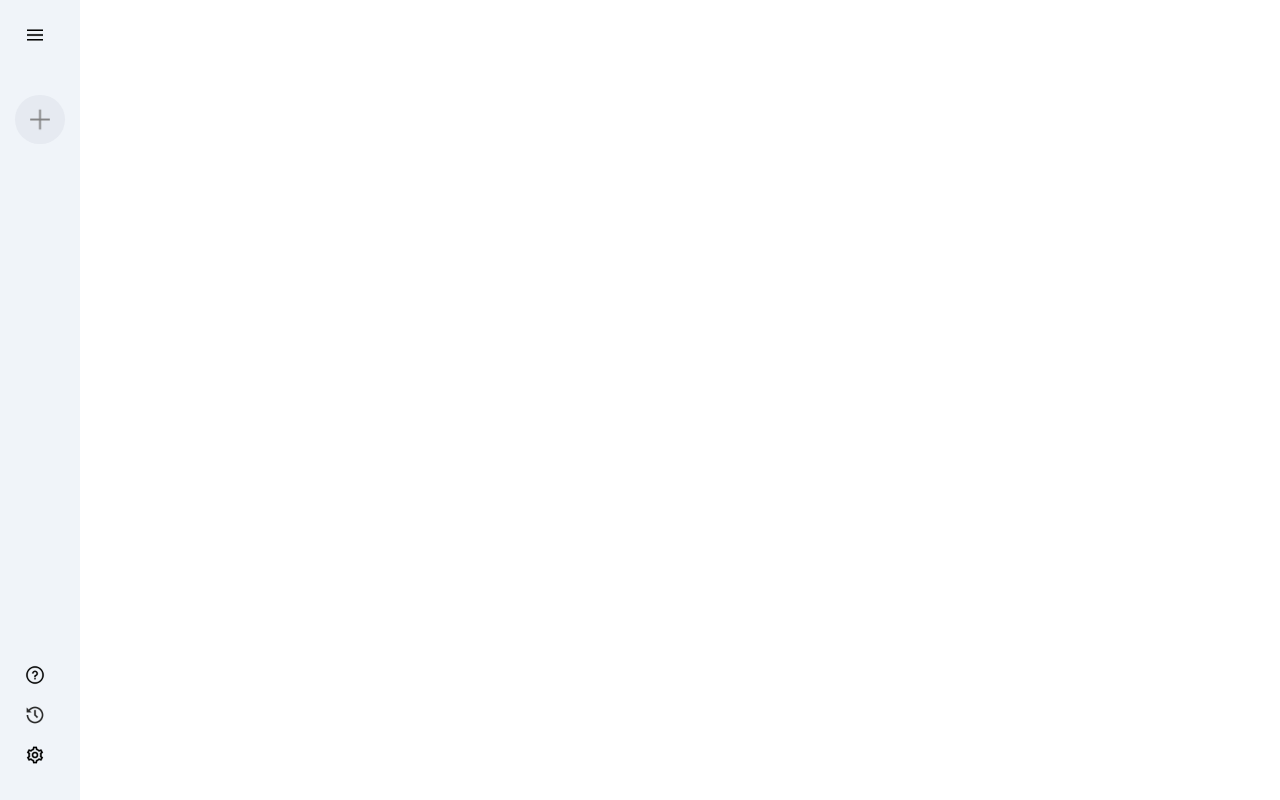
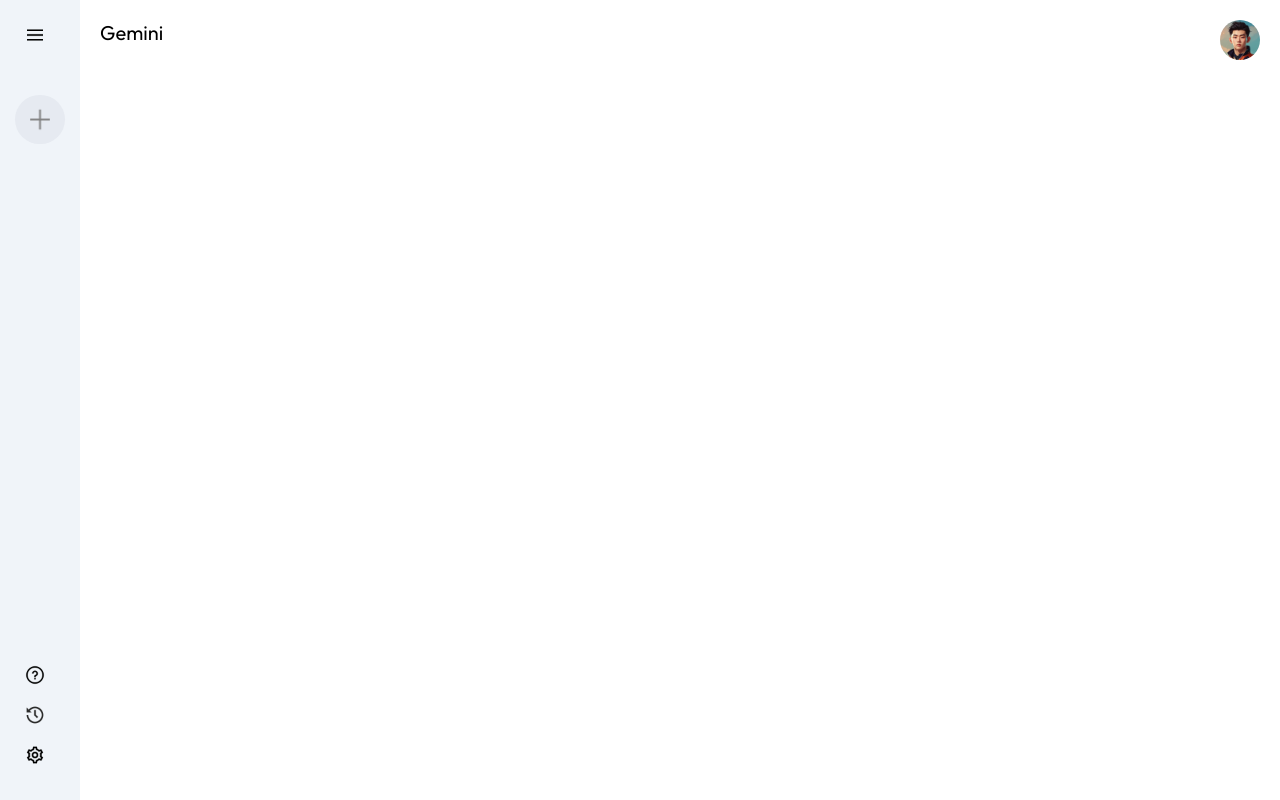
Before and after one commit to VikalpNag/React-Dev-Repo, a React (Vite) app in the folder Gemini Clone/Gemini clone/: page / in a window 1280 px wide. Built offline with nearby package versions, Linux system fonts and the light colour scheme.

Commit message:
Main UI Component

```diff
--- a/Gemini Clone/Gemini clone/src/App.jsx
+++ b/Gemini Clone/Gemini clone/src/App.jsx
@@ -1,10 +1,12 @@
 import React from "react";
 import Sidebar from "./Componets/SideBar/Sidebar";
+import Mainbar from "./Componets/Main/Mainbar";
 
 const App = () => {
   return (
     <>
       <Sidebar />
+      <Mainbar />
     </>
   );
 };
--- /dev/null
+++ b/Gemini Clone/Gemini clone/src/Componets/Main/Mainbar.css
@@ -0,0 +1,24 @@
+.main {
+  flex: 1;
+  min-height: 100vh;
+  padding-bottom: 15vh;
+  position: relative;
+}
+
+.main .nav {
+  margin: 20px;
+  display: flex;
+  justify-content: space-between;
+}
+
+.main .nav p {
+  font-size: 20px;
+  cursor: pointer;
+}
+
+.main .nav img {
+  height: 40px;
+  width: 40px;
+  border-radius: 50%;
+  cursor: pointer;
+}
--- /dev/null
+++ b/Gemini Clone/Gemini clone/src/Componets/Main/Mainbar.jsx
@@ -0,0 +1,16 @@
+import React from "react";
+import { assets } from "../../assets/assets.js";
+import "./Mainbar.css";
+
+const Mainbar = () => {
+  return (
+    <div className="main">
+      <div className="nav">
+        <p>Gemini</p>
+        <img src={assets.user_icon} alt="" />
+      </div>
+    </div>
+  );
+};
+
+export default Mainbar;
```
